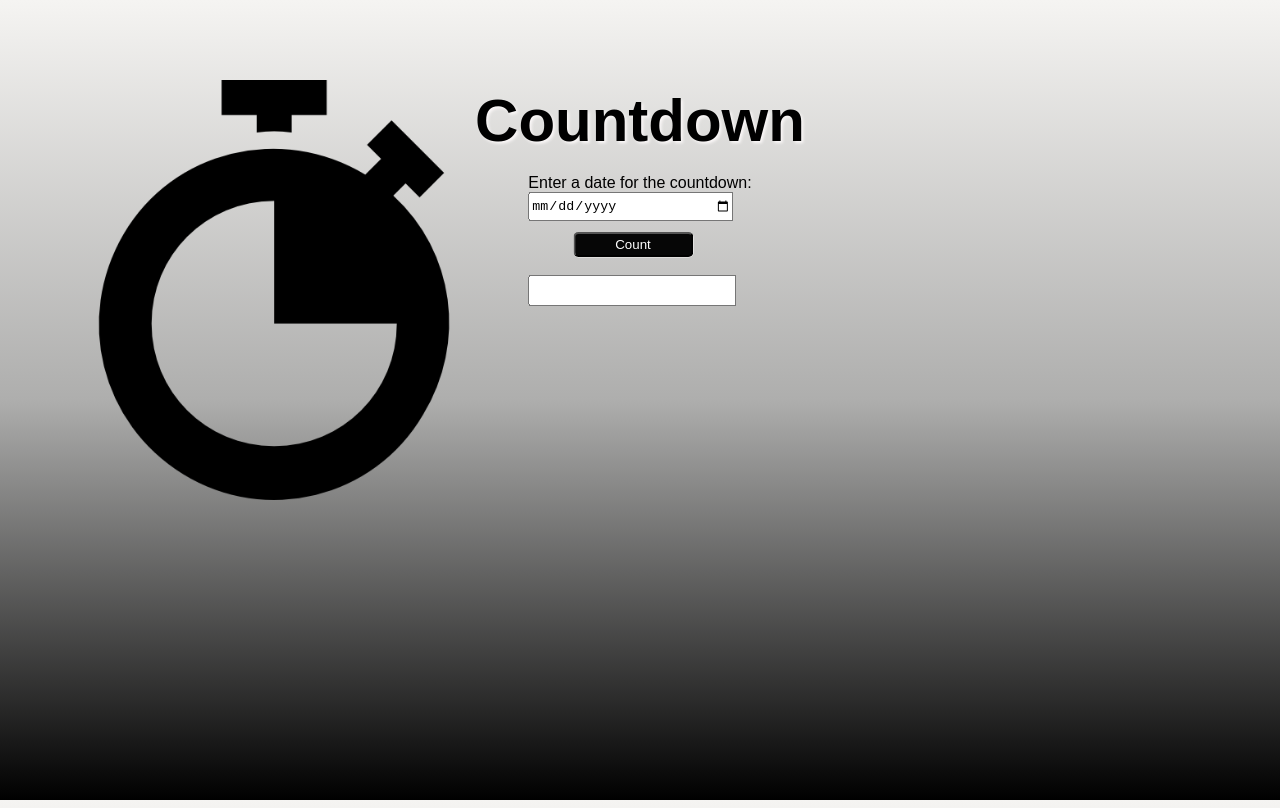
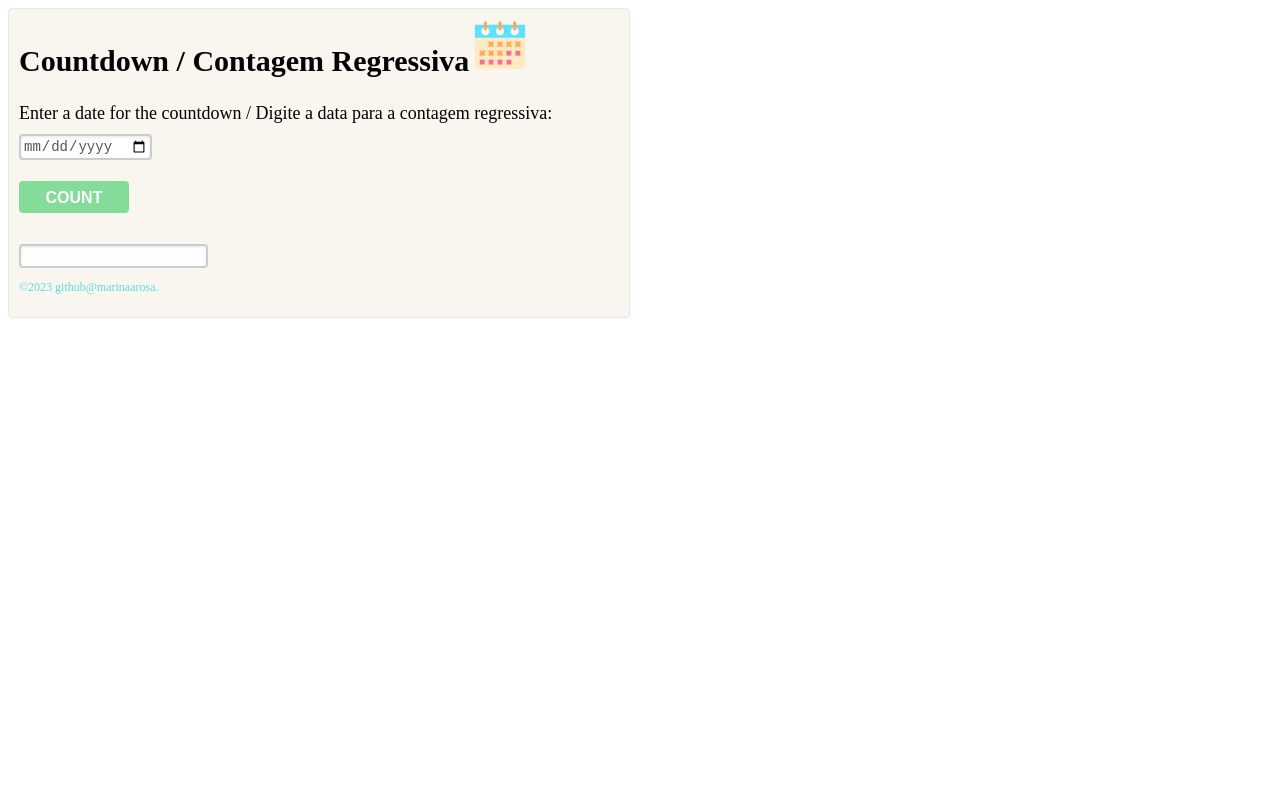
Before and after one commit to marianaarosa/countdown, a plain HTML site: page index.html in a window 1280 px wide. Drawn offline with Linux system fonts and the light colour scheme.

Commit message:
refeita a janela

```diff
--- a/index.html
+++ b/index.html
@@ -5,20 +5,23 @@
   <meta http-equiv="X-UA-Compatible" content="IE=edge">
   <meta name="viewport" content="width=device-width, initial-scale=1.0">
   <link rel="stylesheet" href="style.css">
-  <title>Countdown</title>
+  <title>Countdown / Contagem regressiva de dias</title>
 </head>
 <body>
   <script src="function.js"></script>
-  <h1>Countdown</h1> <img src="stopwatch.png" alt="">
-    <nav>
-      <label for="">Enter a date for the countdown:</label>
+    <nav class="grid grid-small">
+      <h1>Countdown / Contagem Regressiva</h1> <img src="countdown.png" alt="">
+      <br>
+      <label for="">Enter a date for the countdown / Digite a data para a contagem regressiva:</label>
       <br>
       <input type="date" id="date" placeholder="mm/dd/yyyy">
       <br><br>
-      <button onclick="calculateDays()">Count</button>
+      <button onclick="calculateDays()">COUNT</button>
       <br><br>
       <input type="text" id="result">
-
+      <footer>
+        <p>&copy;2023 github@marinaarosa.</p>
+      </footer>
     </nav>
 </body>
 </html>
--- a/style.css
+++ b/style.css
@@ -1,52 +1,78 @@
-html, body {
-  height: 100%;
+html {
+  font-family: 'Times New Roman', Times, serif;
 }
 
-body {
-  background: linear-gradient(#f5f4f2,#aeaead, #000000);
+.grid {
+  background: rgb(249, 246, 240);
+  font-size: 18px;
+  max-width: 600px;
+  margin-bottom: 1px;
+  padding: 10px;
+  border: 1px solid #e7e7e7;
+  border-radius: 4px;
 }
 
 h1 {
-  position: absolute;
-  top: 10%;
-  left: 50%;
-  transform: translate(-50%, -50%);
-  font-family: Arial, Helvetica, sans-serif;
-  text-shadow: 2px 2px 3px rgb(251, 248, 248);
-  font-size: 60px;
+  display: inline-block; /* definir o elemento h1 como elemento de bloco */
+  font-size: 30px;
 }
 
 img {
-  position: absolute;
-  top: 10%;
-  left: 5%;
-  width: 420px;
-  height: 420px;
+  display: inline-block; /* definir a imagem como elemento de bloco */
+  margin-right: 20px; /* adicionar uma margem à direita para separar os elementos */
+  width: 52px;
+  height: 52px;
 }
 
-nav {
-  position: absolute;
-  top: 30%;
-  left: 50%;
-  transform: translate(-50%, -50%);
-  font-family: Arial, Helvetica, sans-serif;
-
+label {
+  padding-bottom: 10px;
 }
 
 input {
-    width: 200px;
-    height: 25px;
+  margin-top: 10px;
+  padding: 2px;
+  border: 2px solid #ccc;
+  border-radius: 4px;
+  font-size: 14px;
+  color: #555;
+  box-shadow: inset 0 1px 3px rgba(0, 0, 0, .1);
+}
+
+input:focus {
+  outline: none;
+  border-color: #66afe9;
+  box-shadow: 0 0 4px rgba(102, 175, 233, .6);
 }
 
 button {
-  position: absolute;
-  top: 40%;
-  left: 20%;
-  width: 120px;
-  height: 25px;
-  margin-top: 5px;
-  box-shadow: 0.2px 0.5px 0.5px #f5f4f2;
-  background-color: #060606;
-  border-radius: 5px;
-  color: white;
+  background: rgb(131, 221, 153);
+  color: #ffffff;
+  font-size: 16px;
+  font-weight: 800;
+  padding: 1rem;
+  border: 0.5px;
+  border-radius: 4px;
+  text-align: center;
+  width: 110px;
+  height: 10px;
+  line-height: 1px;
+  position: relative; /* adiciona position relative para o botão */
 }
+
+button span {
+  position: absolute; /* adiciona position absolute para o texto dentro do botão */
+  left: 50%; /* posiciona o texto no centro do botão */
+  top: 50%;
+  transform: translate(-40%, -50%); /* centraliza o texto vertical e horizontalmente */
+}
+
+button:hover {
+  background:rgb(247, 81, 87);
+  color: #fff;
+}
+
+p {
+  font-size: 12px;
+  font-weight: 500;
+  color: rgb(88, 221, 225);
+}
```
Also changed, not shown: countdown.png (added), stopwatch.png (deleted), 1 other file.
